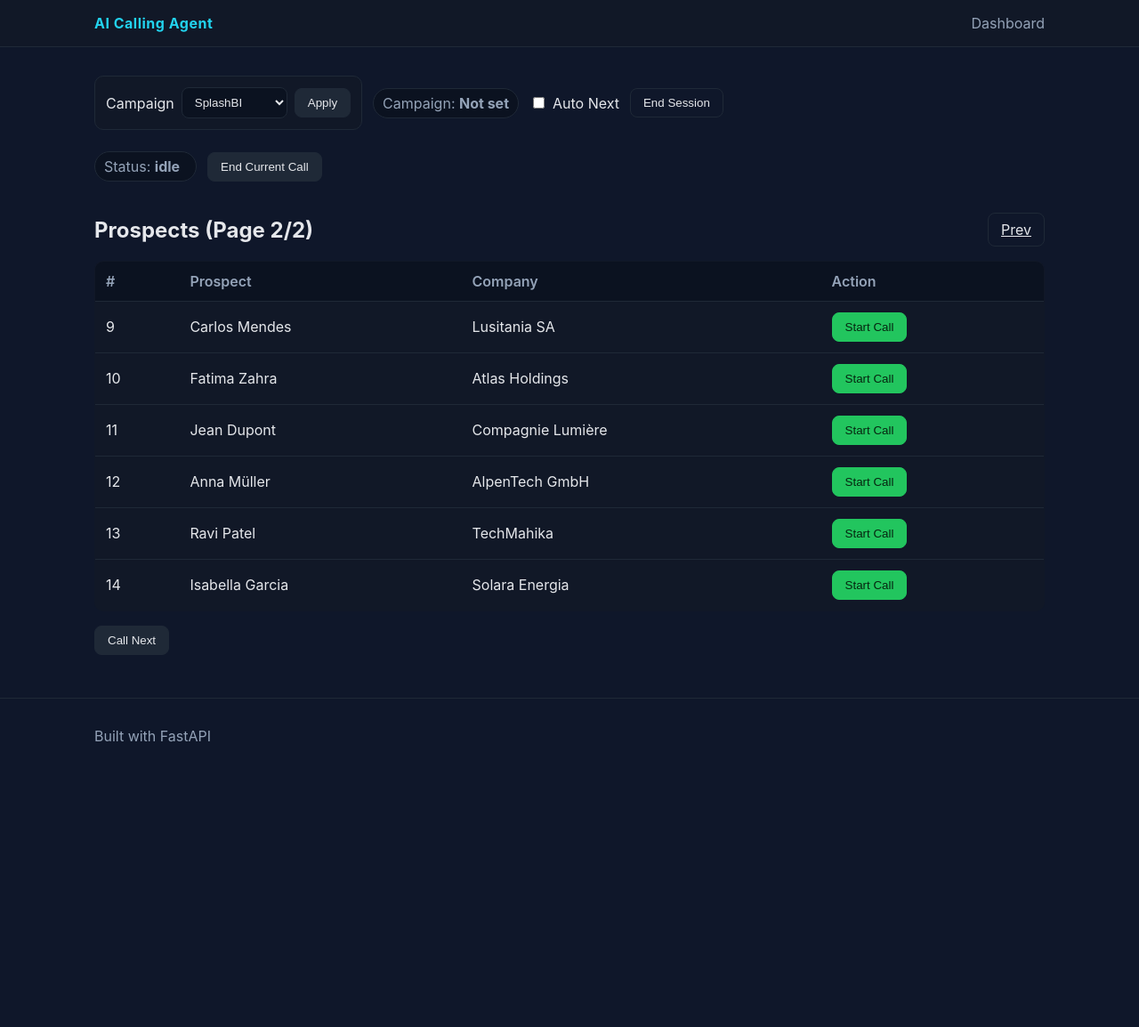
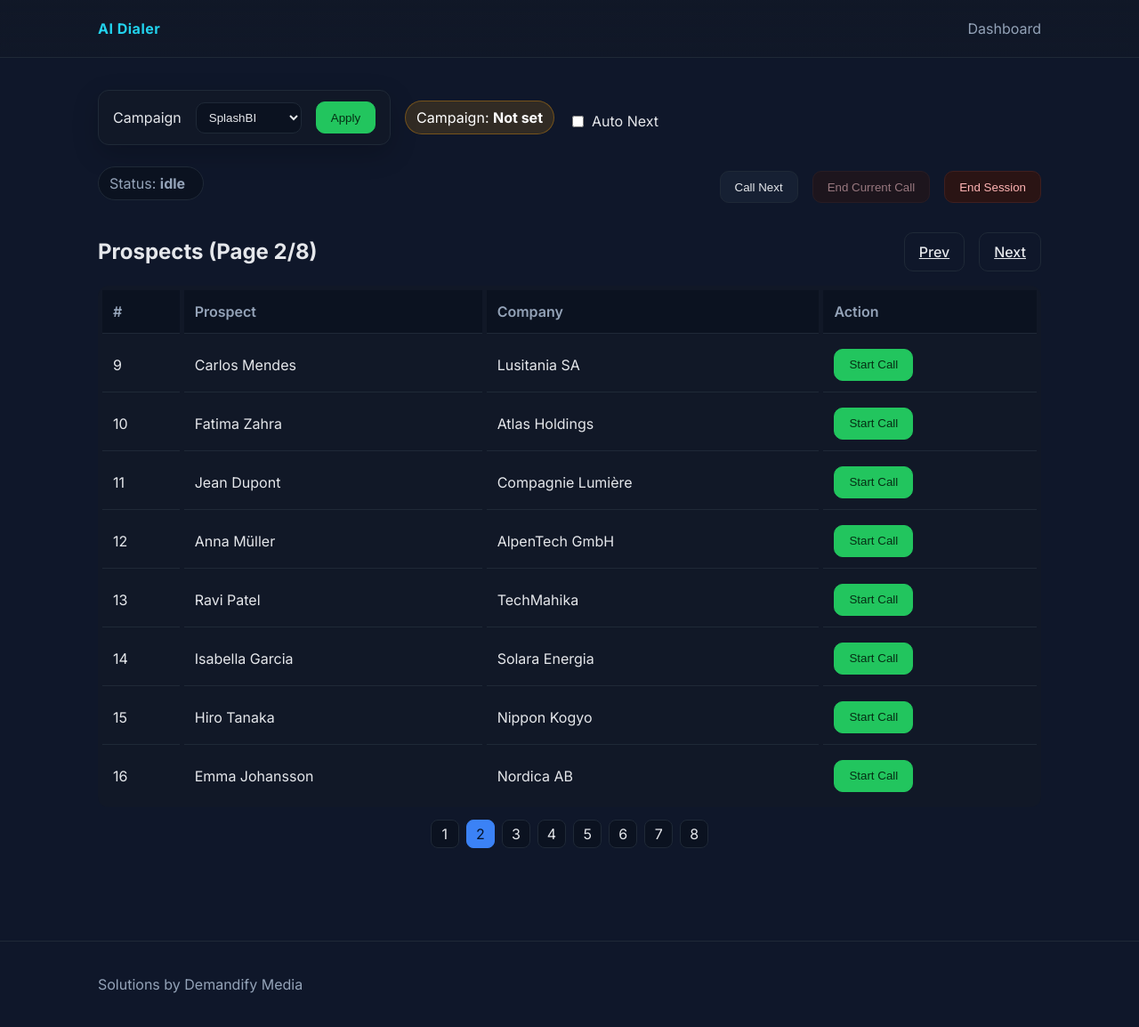
Before and after one commit to DemandifyMedia2022/AI_Calling_Agent, a FastAPI app: page /?page=2 in a window 1280 px wide. Shown: the whole page at 89% size. Before the commit the page ends 834 px from the top, so only its background shows below. Run offline with FastAPI, Linux system fonts and the light colour scheme.

Commit message:
Dashboard Interface

```diff
--- a/webui/static/style.css
+++ b/webui/static/style.css
@@ -7,31 +7,77 @@
   --accent-2:#8b5cf6; /* violet-500 */
   --border:#1f2937; /* gray-800 */
   --primary:#22c55e; /* green-500 */
+  --blue:#3b82f6; /* blue-500 */
+  --warning:#f59e0b; /* amber-500 */
 }
 *{box-sizing:border-box}
-html,body{margin:0;padding:0;background:var(--bg);color:var(--text);font-family:Inter,system-ui,Segoe UI,Roboto,Arial,sans-serif}
-.container{max-width:1100px;margin:0 auto;padding:16px}
-.app-header{background:var(--panel);border-bottom:1px solid var(--border)}
+html,body{margin:0;padding:0;background:var(--bg);color:var(--text);font-family:Inter,system-ui,Segoe UI,Roboto,Arial,sans-serif;line-height:1.5}
+.container{max-width:1100px;margin:0 auto;padding:20px}
+.app-header{position:sticky;top:0;z-index:50;background:linear-gradient(180deg, rgba(17,24,39,0.9), rgba(17,24,39,0.75));backdrop-filter: blur(6px);border-bottom:1px solid var(--border)}
 .header-inner{display:flex;align-items:center;justify-content:space-between}
 .brand{font-weight:700;letter-spacing:0.5px;color:var(--accent)}
-.nav-link{color:var(--muted);text-decoration:none;margin-left:12px}
-.nav-link:hover{color:var(--text)}
+.nav-link{color:var(--muted);text-decoration:none;margin-left:12px;transition:color .2s ease}
+.nav-link:hover{color:#fff}
 .app-footer{border-top:1px solid var(--border);color:var(--muted);padding:16px 0;margin-top:32px}
 
-.controls{margin:16px 0}
-.controls-form{display:flex;gap:12px;align-items:center;background:var(--panel);padding:12px;border:1px solid var(--border);border-radius:10px}
-.select{background:#0b1220;color:var(--text);padding:8px 10px;border:1px solid var(--border);border-radius:8px}
-.btn{background:#1f2937;color:var(--text);border:1px solid var(--border);padding:8px 14px;border-radius:8px;cursor:pointer}
+.controls{margin:16px 0; display:flex; align-items:center; flex-wrap:wrap; gap:16px}
+.controls-form{display:flex;gap:16px;align-items:center;background:var(--panel);padding:12px 16px;border:1px solid var(--border);border-radius:12px;box-shadow:0 10px 30px rgba(0,0,0,0.2)}
+.select{background:#0b1220;color:var(--text);padding:8px 10px;border:1px solid var(--border);border-radius:10px;outline:none;transition:border-color .2s ease, box-shadow .2s ease}
+.select:focus{border-color:var(--accent);box-shadow:0 0 0 3px rgba(34,211,238,0.15)}
+.btn{background:#162033;color:var(--text);border:1px solid var(--border);padding:9px 16px;border-radius:10px;cursor:pointer;transition:transform .05s ease, border-color .2s ease, background .2s ease, color .2s ease;display:inline-flex;align-items:center;justify-content:center;min-height:36px;font-weight:500}
 .btn:hover{border-color:var(--accent);color:#fff}
-.btn.primary{background:var(--primary);border-color:var(--primary);color:#062510}
+.btn:active{transform:translateY(1px)}
+.btn.primary{background:var(--primary);border-color:var(--primary);color:#052e14}
+.btn.primary:hover{filter:saturate(1.1)}
 .btn.ghost{background:transparent}
+.btn.danger{background:#2a1414;border-color:#3f1f1f;color:#ffb4b4}
+.btn.danger:hover{border-color:#ef4444;color:#fff}
+.btn:disabled{opacity:0.6;cursor:not-allowed;filter:grayscale(0.2)}
 
-.badge{display:inline-block;background:#0b1220;border:1px solid var(--border);padding:6px 10px;border-radius:999px;color:var(--muted);margin:8px 0}
+.badge{display:inline-block;background:#0b1220;border:1px solid var(--border);padding:6px 12px;border-radius:999px;color:var(--muted);margin:8px 0}
+.badge.warning{color:#fff;background:rgba(245,158,11,0.15);border-color:rgba(245,158,11,0.35)}
+.chip{font-size:12px;padding:4px 10px;border-radius:999px;background:#1f2937;color:#a7f3d0;border:1px solid var(--border)}
 
 .leads-header{display:flex;align-items:center;justify-content:space-between;margin-top:8px}
-.table{width:100%;border-collapse:collapse;background:var(--panel);border:1px solid var(--border);border-radius:10px;overflow:hidden}
+.leads-header .pager{display:flex; gap:16px}
+.table{width:100%;border-collapse:separate;border-spacing:5px;background:var(--panel);border:px solid var(--border);border-radius:12px;overflow:hidden}
 .table th,.table td{padding:12px;border-bottom:1px solid var(--border)}
 .table th{background:#0b1220;text-align:left;color:var(--muted);font-weight:600}
+.table tr:last-child td{border-bottom:0}
 .table tr:hover td{background:#0d1628}
+.table tr td{background:linear-gradient(180deg, rgba(17,24,39,0.35), rgba(17,24,39,0.2))}
+
+.panel{background:var(--panel);border:1px solid var(--border);border-radius:12px;padding:14px}
+.status-panel{display:flex;align-items:center;gap:12px;flex-wrap:wrap;margin:12px 0}
+.call-card{background:#0f172a;border:1px solid var(--border);border-radius:14px;padding:16px;display:flex;gap:16px;align-items:flex-start;box-shadow:0 12px 35px rgba(0,0,0,0.25)}
+.avatar{width:48px;height:48px;border-radius:50%;background:#111827;display:flex;align-items:center;justify-content:center}
+.spinner{width:22px;height:22px;border:3px solid rgba(255,255,255,0.15);border-top-color:#22c55e;border-radius:50%;animation:spin 1s linear infinite}
+@keyframes spin{from{transform:rotate(0)}to{transform:rotate(360deg)}}
+
+.muted{color:var(--muted)}
+.actions{margin-top:16px; display:flex; gap:16px; align-items:center; flex-wrap:wrap}
+
+/* Toast container and items */
+.toast-container{position:fixed;top:16px;right:16px;display:flex;flex-direction:column;gap:8px;z-index:9999}
+.toast{padding:10px 14px;border-radius:8px;color:#fff;box-shadow:0 6px 20px rgba(0,0,0,0.2)}
+.toast.info{background:#1565C0}
+.toast.success{background:#2E7D32}
+.toast.error{background:#E53935}
 
 .actions{margin-top:16px}
+
+/* Fixed action bar at bottom */
+.action-bar{position:fixed;left:0;right:0;bottom:0;z-index:40;background:rgba(17,24,39,0.85);backdrop-filter:blur(6px);border-top:1px solid var(--border)}
+.action-bar-inner{max-width:1100px;margin:0 auto;padding:10px 20px;display:flex;gap:16px;align-items:center;justify-content:flex-end}
+
+/* Pagination */
+.pagination{display:flex;gap:8px;align-items:center;justify-content:center;margin-top:14px}
+.page-link{display:inline-flex;min-width:32px;height:32px;align-items:center;justify-content:center;padding:0 10px;border-radius:8px;border:1px solid var(--border);background:#0b1220;color:var(--text);text-decoration:none}
+.page-link:hover{border-color:var(--accent)}
+.page-link.active{background:var(--blue);border-color:var(--blue);color:#06142a}
+
+/* Top progress bar */
+.top-progress{position:fixed;left:0;top:0;height:3px;width:0;background:linear-gradient(90deg, var(--blue), var(--accent));z-index:60;transition:width .3s ease, opacity .3s ease}
+
+/* Utility to avoid overlap with fixed action bar */
+.with-bottom-pad{padding-bottom:72px}
--- a/webui/templates/base.html
+++ b/webui/templates/base.html
@@ -3,26 +3,31 @@
 <head>
   <meta charset="UTF-8" />
   <meta name="viewport" content="width=device-width, initial-scale=1.0" />
+  <meta name="theme-color" content="#0f172a" />
   <title>{{ title if title else 'AI Calling Agent' }}</title>
+  <link rel="preconnect" href="https://fonts.googleapis.com">
+  <link rel="preconnect" href="https://fonts.gstatic.com" crossorigin>
+  <link href="https://fonts.googleapis.com/css2?family=Inter:wght@400;500;600;700&display=swap" rel="stylesheet">
   <link rel="stylesheet" href="/static/style.css" />
 </head>
 <body>
+  <div id="topProgress" class="top-progress" aria-hidden="true"></div>
   <header class="app-header">
     <div class="container header-inner">
-      <div class="brand">AI Calling Agent</div>
+      <div class="brand">AI Dialer</div>
       <nav class="nav">
         <a href="/" class="nav-link">Dashboard</a>
       </nav>
     </div>
   </header>
 
-  <main class="container">
+  <main class="container with-bottom-pad">
     {% block content %}{% endblock %}
   </main>
 
   <footer class="app-footer">
     <div class="container">
-      <span>Built with FastAPI</span>
+      <span>Solutions by Demandify Media</span>
     </div>
   </footer>
 </body>
--- a/webui/templates/browser_call.html
+++ b/webui/templates/browser_call.html
@@ -18,7 +18,7 @@
     <div class="leads-header">
       <h2>Browser Call</h2>
     </div>
-    <div class="panel" style="background:var(--panel); padding:16px; border:1px solid var(--border); border-radius:10px;">
+    <div class="panel">
       <p class="muted">This page connects your browser to the LiveKit room and streams your mic to the agent. Ensure microphone permissions are allowed.</p>
       <div id="status" class="muted">Status: idle</div>
     </div>
--- a/webui/templates/index.html
+++ b/webui/templates/index.html
@@ -1,39 +1,43 @@
 {% extends "base.html" %}
 {% block content %}
-  <section class="controls" style="display:flex; align-items:center; gap:12px; flex-wrap:wrap;">
-    <form id="campaignForm" class="controls-form" style="display:flex; align-items:center; gap:8px;">
+  <section class="controls">
+    <form id="campaignForm" class="controls-form">
       <label for="campaign">Campaign</label>
       <select name="campaign" id="campaign" class="select">
         {% for opt in campaign_options %}
           <option value="{{ opt.key }}" {% if opt.selected %}selected{% endif %}>{{ opt.label }}</option>
         {% endfor %}
       </select>
-      <button type="submit" class="btn">Apply</button>
+      <button type="submit" class="btn primary">Apply</button>
     </form>
-    <div id="campaignBadge" class="badge">Campaign: <strong>{% if campaign_label %}{{ campaign_label }}{% elif campaign %}{{ campaign }}{% else %}Not set{% endif %}</strong></div>
-    <label style="display:flex; align-items:center; gap:6px;">
+    <div id="campaignBadge" class="badge {% if not campaign %}warning{% endif %}">Campaign: <strong>{% if campaign_label %}{{ campaign_label }}{% elif campaign %}{{ campaign }}{% else %}Not set{% endif %}</strong></div>
+    <label style="display:flex; align-items:center; gap:6px;margin-top:8px">
       <input type="checkbox" id="autoNextToggle" /> Auto Next
     </label>
-    <button id="stopAllBtn" class="btn danger ghost">End Session</button>
   </section>
 
-  <section id="statusPanel" style="margin: 12px 0; display:flex; align-items:center; gap:12px; flex-wrap:wrap;">
+  <section id="statusPanel" class="status-panel">
     <div class="badge">Status: <strong id="callStatus">idle</strong><span id="statusDetails" style="margin-left:8px; color:#666;"></span></div>
-    <button id="endCallBtn" class="btn danger" disabled>End Current Call</button>
+    <div style="margin-left:auto; display:flex; gap:16px; flex-wrap:wrap; align-items:center;margin-top:8px">
+      {# Compute next pointer (start_index + count shown) #}
+      <button id="callNextBtn" class="btn" data-next-index="{{ start_index + leads|length }}">Call Next</button>
+      <button id="endCallBtn" class="btn danger" disabled>End Current Call</button>
+      <button id="stopAllBtn" class="btn danger ghost">End Session</button>
+    </div>
   </section>
 
   <section id="currentCallSection" style="display:none;">
-    <div id="currentCallCard" style="background:#0f172a; border:1px solid #1f2937; border-radius:10px; padding:16px; display:flex; gap:16px; align-items:flex-start; box-shadow: 0 10px 30px rgba(0,0,0,0.25);">
-      <div style="width:48px; height:48px; border-radius:50%; background:#111827; display:flex; align-items:center; justify-content:center;">
-        <div id="callSpinner" style="width:22px; height:22px; border:3px solid rgba(255,255,255,0.15); border-top-color:#22c55e; border-radius:50%; animation: spin 1s linear infinite;"></div>
+    <div id="currentCallCard" class="call-card">
+      <div class="avatar">
+        <div id="callSpinner" class="spinner"></div>
       </div>
       <div style="flex:1;">
-        <div style="display:flex; align-items:center; gap:10px; margin-bottom:6px;">
-          <h3 id="callHeadline" style="margin:0; font-size:18px;">Connecting…</h3>
-          <span id="callChip" style="font-size:12px; padding:4px 8px; border-radius:16px; background:#1f2937; color:#a7f3d0;">Waiting</span>
+        <div style="display:flex; align-items:center; gap:10px; margin-bottom:16px;margin-top:18px">
+          <h3 id="callHeadline" style="margin:1px; font-size:18px;">Connecting…</h3>
+          <span id="callChip" class="chip">Waiting</span>
         </div>
         <div id="callProspect" style="font-size:16px; font-weight:600; margin-bottom:2px;">—</div>
-        <div id="callCompany" style="font-size:14px; color:#9ca3af; margin-bottom:8px;">—</div>
+        <div id="callCompany" class="muted" style="font-size:14px; margin-bottom:8px;">—</div>
         <div style="display:flex; gap:16px; flex-wrap:wrap; color:#d1d5db; font-size:13px;">
           <div><strong>Title:</strong> <span id="callJob">—</span></div>
           <div><strong>Phone:</strong> <span id="callPhone">—</span></div>
@@ -43,9 +47,6 @@
         </div>
       </div>
     </div>
-    <style>
-      @keyframes spin { from { transform: rotate(0deg);} to { transform: rotate(360deg);} }
-    </style>
   </section>
 
   <section class="leads">
@@ -91,12 +92,14 @@
       </tbody>
     </table>
 
-    <div class="actions">
-      {# Compute next pointer (start_index + count shown) #}
-      <button id="callNextBtn" class="btn" data-next-index="{{ start_index + leads|length }}">Call Next</button>
-    </div>
+    <!-- Numeric pagination -->
+    <nav class="pagination">
+      {% for p in range(1, total_pages + 1) %}
+        <a class="page-link {% if p == page %}active{% endif %}" href="/?page={{ p }}{% if campaign %}&campaign={{ campaign }}{% endif %}">{{ p }}</a>
+      {% endfor %}
+    </nav>
   </section>
-  <div id="toastContainer" style="position:fixed; top:16px; right:16px; display:flex; flex-direction:column; gap:8px; z-index:9999;"></div>
+  <div id="toastContainer" class="toast-container"></div>
   <script>
     (function(){
       const statusEl = document.getElementById('callStatus');
@@ -119,6 +122,7 @@
       const callTz = document.getElementById('callTz');
       const callCampaign = document.getElementById('callCampaign');
       const callSpinner = document.getElementById('callSpinner');
+      const topProgress = document.getElementById('topProgress');
 
       let lastRunning = false;
       let lastLead = null;
@@ -126,15 +130,24 @@
       function toast(msg, type='info'){
         const wrap = document.getElementById('toastContainer');
         const el = document.createElement('div');
+        el.className = 'toast ' + (type || 'info');
         el.textContent = msg;
-        el.style.padding = '10px 14px';
-        el.style.borderRadius = '6px';
-        el.style.color = '#fff';
-        el.style.boxShadow = '0 6px 20px rgba(0,0,0,0.15)';
-        el.style.background = type==='error' ? '#E53935' : (type==='success' ? '#2E7D32' : '#1565C0');
         wrap.appendChild(el);
+        requestAnimationFrame(() => { el.style.opacity = '1'; });
         setTimeout(() => { el.style.opacity = '0'; el.style.transition = 'opacity 300ms'; }, 2400);
-        setTimeout(() => { wrap.removeChild(el); }, 2800);
+        setTimeout(() => { if (el.parentNode===wrap) wrap.removeChild(el); }, 2800);
+      }
+
+      function startProgress(){
+        if (!topProgress) return;
+        topProgress.style.opacity = '1';
+        topProgress.style.width = '30%';
+        requestAnimationFrame(() => { topProgress.style.width = '60%'; });
+      }
+      function endProgress(){
+        if (!topProgress) return;
+        topProgress.style.width = '100%';
+        setTimeout(() => { topProgress.style.opacity = '0'; topProgress.style.width = '0%'; }, 250);
       }
 
       async function postForm(url, data){
@@ -142,7 +155,9 @@
         for (const [k,v] of Object.entries(data)){
           if (v !== undefined && v !== null){ body.append(k, String(v)); }
         }
+        startProgress();
         const res = await fetch(url, { method: 'POST', body });
+        endProgress();
         if (!res.ok) throw new Error('Request failed');
         return await res.json();
       }
@@ -227,6 +242,8 @@
           const resp = await postForm('/api/select_campaign', { campaign: val });
           const label = (resp && resp.campaign_label) ? resp.campaign_label : (val || 'Not set');
           campaignBadge.innerHTML = 'Campaign: <strong>' + label + '</strong>';
+          if (!val) { campaignBadge.classList.add('warning'); }
+          else { campaignBadge.classList.remove('warning'); }
           toast('Campaign applied', 'success');
         } catch(e) {
           alert('Failed to set campaign');
@@ -254,11 +271,12 @@
           callChip.style.color = '#a7f3d0';
           callSection.style.display = 'block';
           try {
+            btn.disabled = true;
             await postForm('/api/start_call', { lead_global_index: idx, campaign: camp });
             setTimeout(refreshStatus, 300);
           } catch(e) {
             alert('Failed to start call');
-          }
+          } finally { btn.disabled = false; }
         });
       });
 
@@ -268,22 +286,24 @@
           const nextIdx = parseInt(nextBtn.getAttribute('data-next-index'));
           const camp = campaignSelect.value || '';
           try {
+            nextBtn.disabled = true;
             await postForm('/api/start_call', { lead_global_index: nextIdx, campaign: camp });
             setTimeout(refreshStatus, 300);
           } catch(e) {
             alert('Failed to start next call');
-          }
+          } finally { nextBtn.disabled = false; }
         });
       }
 
       // End current call (auto-next enabled by default)
       endBtn.addEventListener('click', async () => {
         try {
+          endBtn.disabled = true;
           await postForm('/api/end_call', { auto_next: autoNextToggle.checked });
           setTimeout(refreshStatus, 500);
         } catch(e) {
           alert('Failed to end call');
-        }
+        } finally { endBtn.disabled = false; }
       });
 
       // Auto Next toggle
@@ -299,12 +319,18 @@
       // End whole session
       stopAllBtn.addEventListener('click', async () => {
         try {
+          stopAllBtn.disabled = true;
           await postForm('/api/stop_all', {});
           setTimeout(refreshStatus, 400);
           toast('Session ended', 'error');
         } catch(e) {
           alert('Failed to end session');
-        }
+        } finally { stopAllBtn.disabled = false; }
+      });
+
+      // Show progress when clicking pagination
+      document.querySelectorAll('.page-link').forEach(a => {
+        a.addEventListener('click', () => { startProgress(); });
       });
 
       // Poll status
```
Also changed, not shown: leads.csv (+44 -0 lines).
